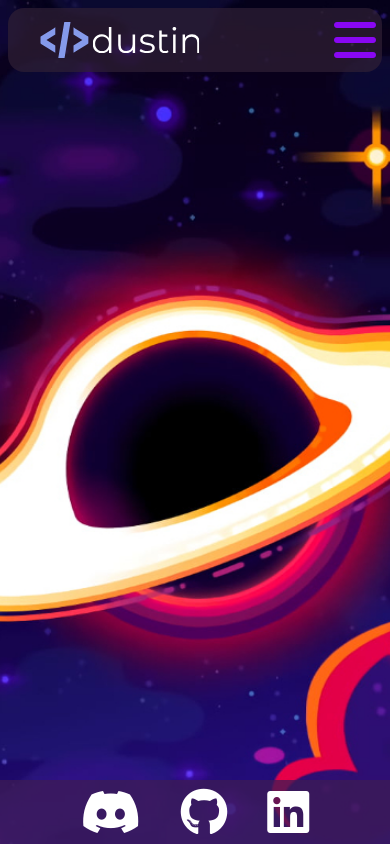
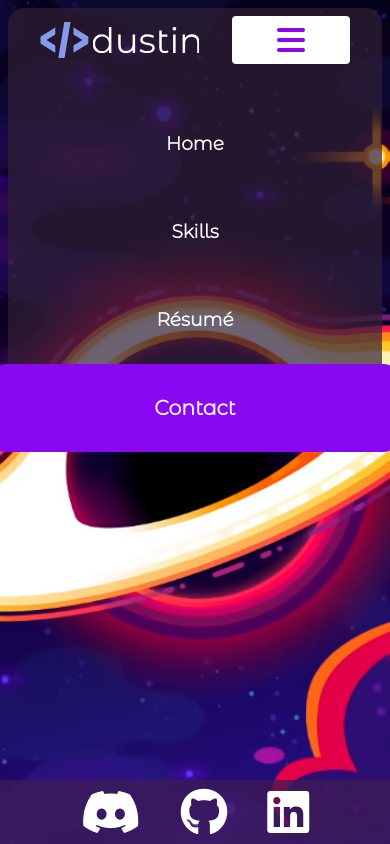
Before and after one commit to Scynes/react-portfolio, a React (Create React App) app: page /contact in a window 390 px wide. Built offline with nearby package versions, Linux system fonts and the light colour scheme; a web font is replaced by a local one.

Commit message:
wip: changed main nav from flex -> grid for mobile collapsing

```diff
--- a/src/assets/index.css
+++ b/src/assets/index.css
@@ -65,11 +65,21 @@ h1 {
     justify-content: flex-end;
 }
 
-.flex.justify-center {
+/* ---------- *
+ *    GRID    *
+ * ---------- */
+.grid {
+    display: grid;
+}
+
+/* ---------------------- *
+ *    FLEX/GRID SHARED    *
+ * ---------------------- */
+.justify-center:is(.flex, .grid) {
     justify-content: center;
 }
 
-.flex.align-center {
+.align-center:is(.flex, .grid) {
     align-items: center;
 }
 
@@ -89,6 +99,7 @@ a:is(.nav-item) {
     line-height: 5rem;
     text-align: center;
     transition: 0.25s ease;
+    border-radius: 2px;
 }
 
 a:not(.active):is(.nav-item):hover {
@@ -110,6 +121,7 @@ a:is(.active) {
 
 #navigation-bar {
     margin: 0.5rem;
+    grid-template-columns: 1fr 1fr;
     gap: 2rem;
     border-radius: 1rem;
     background-color: var(--background-color-primary-light);
@@ -121,21 +133,30 @@ a:is(.active) {
     padding-left: 4rem;
 }
 
+#nav-items {
+    gap: 0.5rem;
+}
+
 .fa-bars {
-    font-size: 3rem;
+    font-size: 2rem;
     color: var(--background-color-secondary);
 }
 
 .hamburger {
+    margin-right: 2rem;
     display: none;
-    background-color: rgba(255, 255, 255, 0);
     border: none;
+    border-radius: 0.25rem;
+    min-height: 3rem;
+    min-width: 3rem;
+    background-color: rgb(255, 255, 255);
 }
 
 @media screen and (max-width: 480px) {
 
     #nav-items {
-        display: none;
+        grid-column: span 2;
+        flex-direction: column;
     }
 
     .hamburger {
--- a/src/components/navigation/NavigationBar.js
+++ b/src/components/navigation/NavigationBar.js
@@ -4,7 +4,7 @@ import logo from '../../assets/images/logo.svg'
 
 const NavigationBar = () => {
     return(
-        <nav id={'navigation-bar'} className={'flex align-center'}>
+        <nav id={'navigation-bar'} className={'grid align-center'}>
             <img src={logo} alt="" />
             <button className={'hamburger pointer'}>
                 <i class="fa-solid fa-bars"></i>
```
